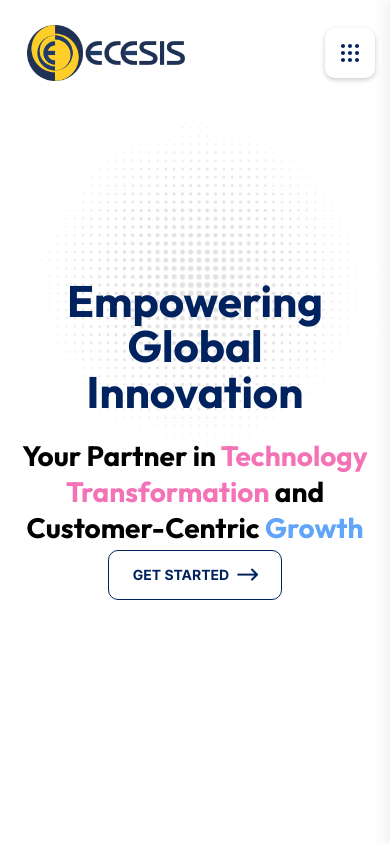
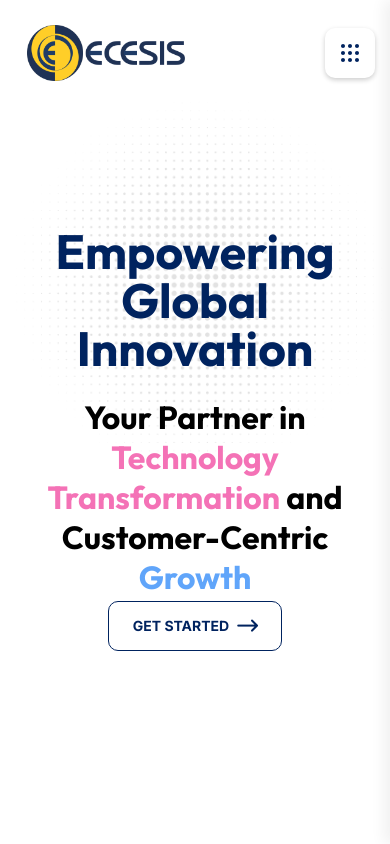
Before and after one commit to Sidharth9021/ecesistech, a Next.js app: page / in a window 390 px wide. Shown: the top 844 px of the page. Built offline with nearby package versions, Linux system fonts and the light colour scheme.

Commit message:
fixed some alignment and issues

```diff
--- a/components/sections/Banner2.js
+++ b/components/sections/Banner2.js
@@ -18,12 +18,12 @@ export default function Banner2() {
     }, []);
 
     const hstyle = {
-        fontSize: isMobile ? '44px' : '48px',
-        lineHeight: isMobile ? '2.85rem': '3.05rem'
+        fontSize: isMobile ? '48px' : '48px',
+        lineHeight: isMobile ? '3.05rem': '3.05rem'
     }
     const tstyle = {
-        fontSize: isMobile ? '28px' : '32px',
-        lineHeight: isMobile ? '2.25rem': '2.5rem'
+        fontSize: isMobile ? '32px' : '32px',
+        lineHeight: isMobile ? '2.5rem': '2.5rem'
     }
     return (
         <>
@@ -34,8 +34,8 @@ export default function Banner2() {
                     <div className="row">
                         <div className={`col-lg-8 ${isMobile ? "mt-10" : ""}`}>
                             <div className="banner__content-two mb-24">
-                                <h2 className={` font-bold mb-6`}  data-aos="fade-up" data-aos-delay={100} style={hstyle}>Empowering Global Innovation</h2>
-                                <h3 className={`  text-black col-lg-10`} data-aos="fade-up" data-aos-delay={200} style={tstyle}>Your Partner in <span className="text-pink-400">Technology Transformation </span> and Customer-Centric <span className='text-blue-400'>Growth</span></h3>
+                                <h2 className={`font-bold mb-6`}  data-aos="fade-up" data-aos-delay={100} style={hstyle}>Empowering Global Innovation</h2>
+                                <h3 className={`text-black col-lg-10`} data-aos="fade-up" data-aos-delay={200} style={tstyle}>Your Partner in <span className="text-pink-400">Technology Transformation </span> and Customer-Centric <span className='text-blue-400'>Growth</span></h3>
                                 <div>
                                     <Link href="#" className="btn border-btn mt-1" data-aos="fade-up" data-aos-delay={200}>Get Started</Link>
                                 </div>
```
